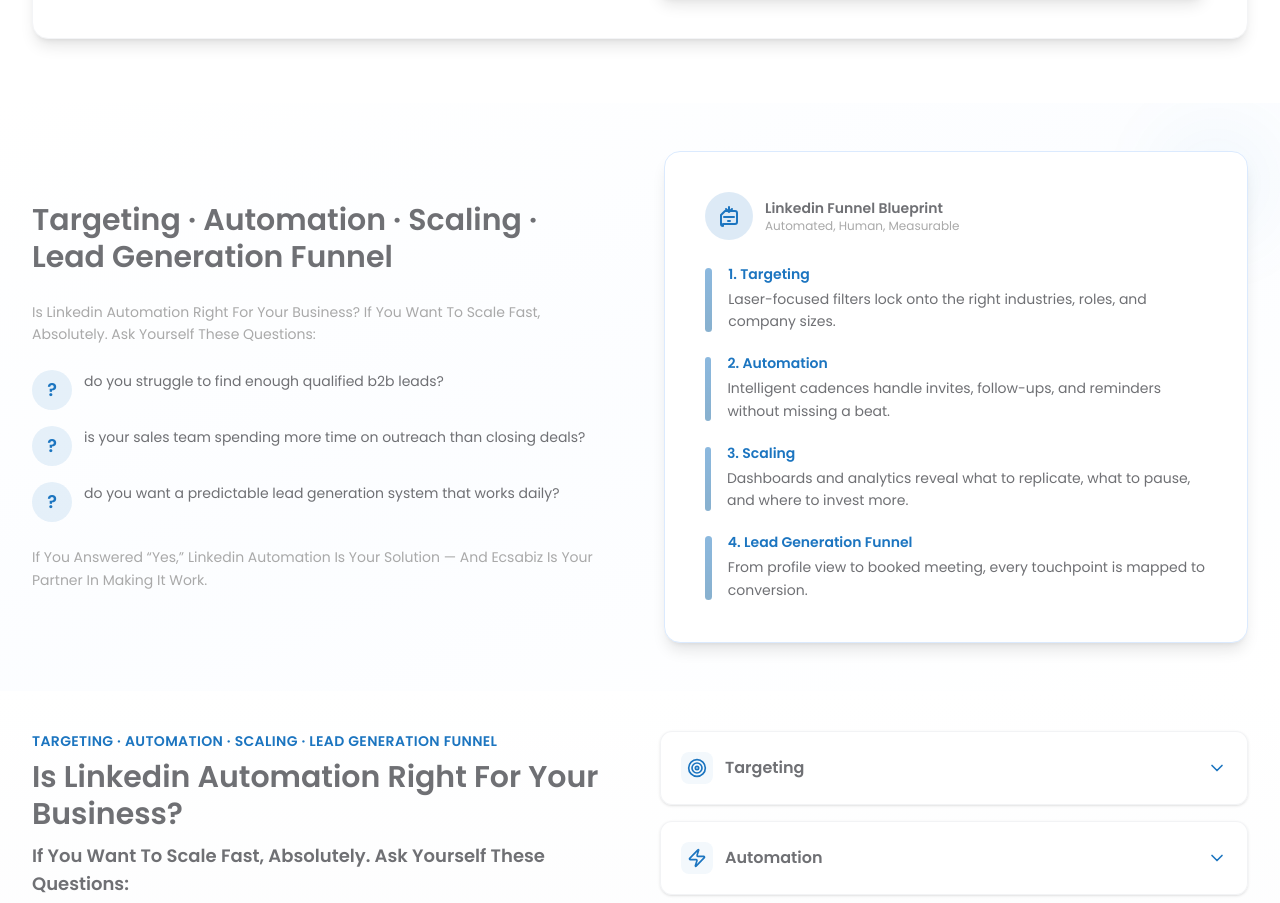
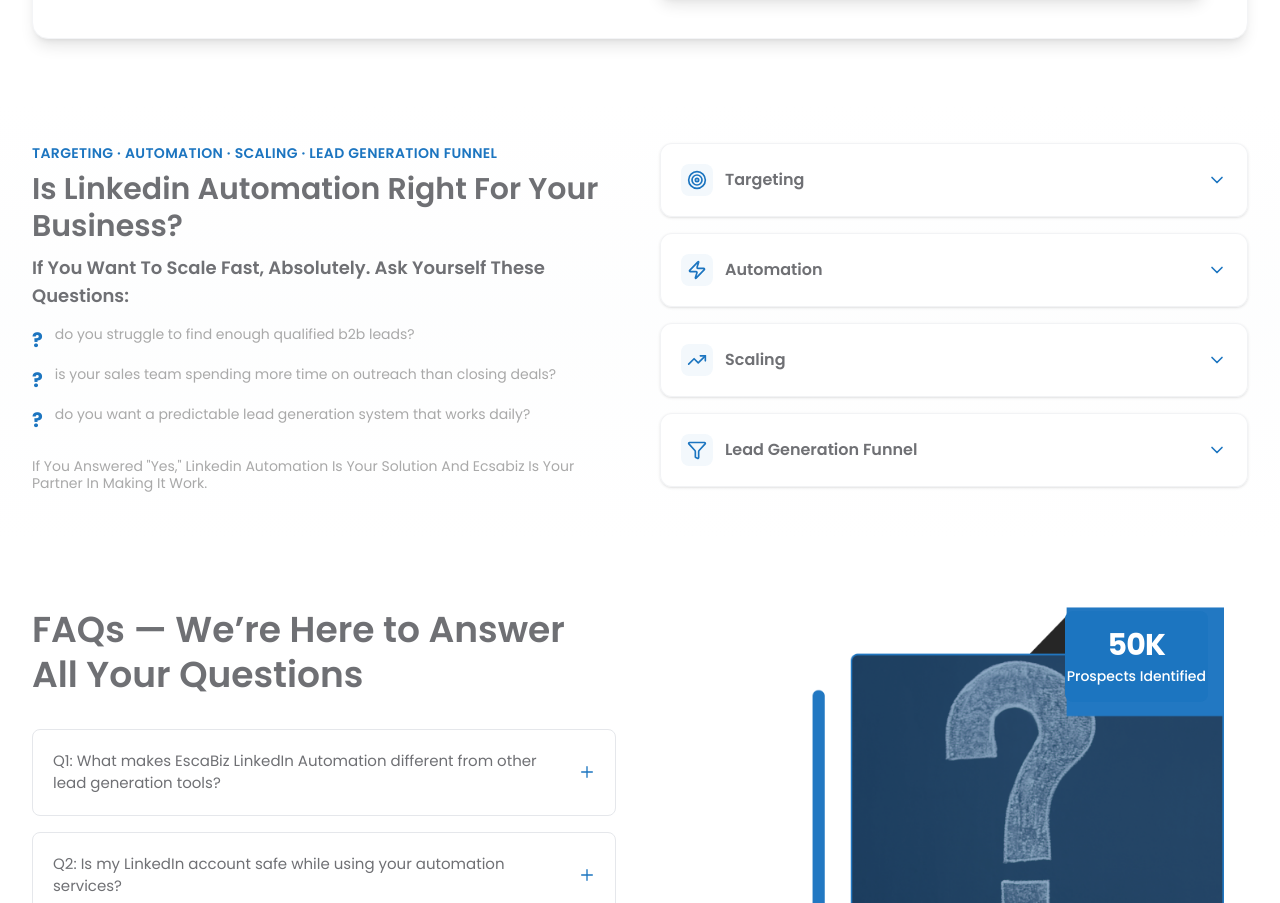
Before and after one commit to Sharmeen-Rauf/escabiz, a Next.js app: page /linkedin-automation-services-escabiz in a window 1280 px wide. Shown: the part 5625-6528 px from the top of the page. Built offline with nearby package versions, Linux system fonts and the light colour scheme.

Commit message:
Comment out LinkedIn Funnel section in LinkedIn Outreach Automation page for future adjustments.

```diff
--- a/src/app/linkedin-automation-services-escabiz/page.tsx
+++ b/src/app/linkedin-automation-services-escabiz/page.tsx
@@ -581,7 +581,7 @@ export default function LinkedInOutreachAutomation() {
         </section>
 
         {/* LinkedIn Funnel Section */}
-        <section className="w-full bg-gradient-to-br from-white via-blue-50/20 to-white py-8 md:py-10 lg:py-12 overflow-hidden">
+        {/* <section className="w-full bg-gradient-to-br from-white via-blue-50/20 to-white py-8 md:py-10 lg:py-12 overflow-hidden">
           <div className="w-full max-w-7xl mx-auto px-4 sm:px-6 lg:px-8">
             <div className="grid grid-cols-1 lg:grid-cols-2 gap-8 lg:gap-12 items-center">
               <div className="space-y-6">
@@ -646,7 +646,7 @@ export default function LinkedInOutreachAutomation() {
               </div>
             </div>
           </div>
-        </section>
+        </section> */}
 
         {/* FROM INSIGHT TO IMPACT Section */}
         <section className="w-full bg-gradient-to-b from-white via-gray-50/30 to-white py-6 md:py-8 lg:py-10">
```
